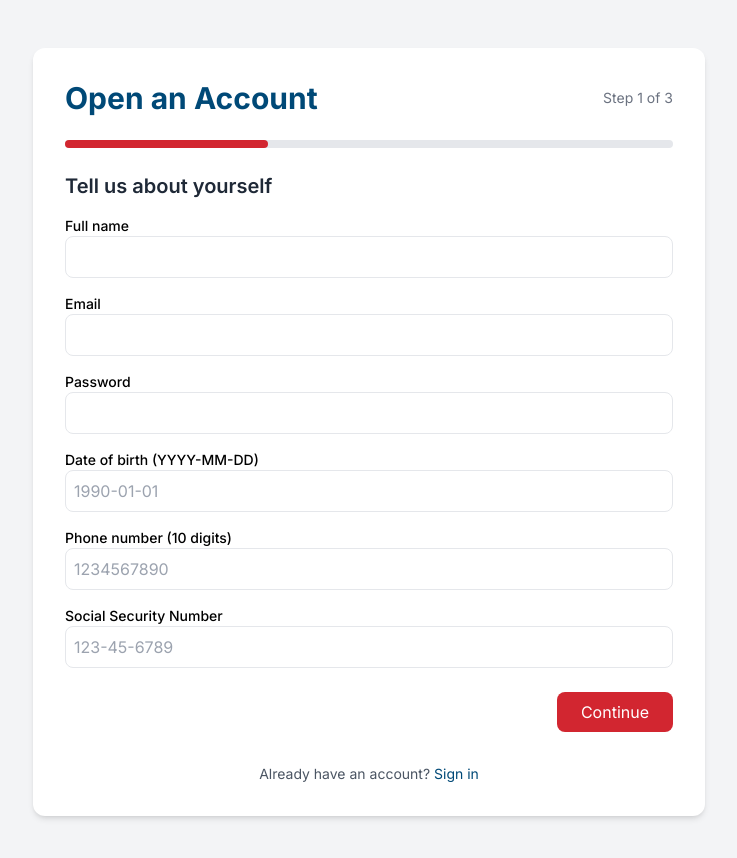
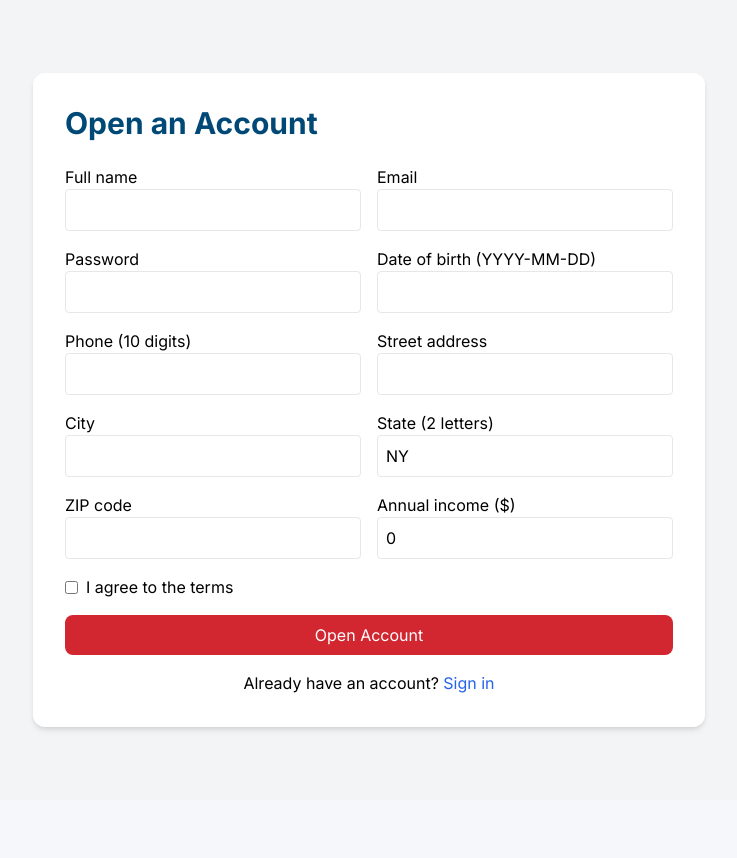
Before and after one commit to Izzy-world/capital-one, a React (Vite) app in the folder frontend/: page /register in a window 1280 px wide. Shown: the top 858 px of the page, without its empty margins (271-1008 px from the left). After the commit the page ends 800 px from the top, so only its background shows below. Built offline with nearby package versions, Linux system fonts and the light colour scheme.

Commit message:
fix: single‑page registration that saves password correctly

```diff
--- a/frontend/src/pages/Register.jsx
+++ b/frontend/src/pages/Register.jsx
@@ -1,295 +1,89 @@
 import { useState } from 'react';
-import { useForm, FormProvider } from 'react-hook-form';
+import { useForm } from 'react-hook-form';
 import { zodResolver } from '@hookform/resolvers/zod';
 import { z } from 'zod';
 import { useAuth } from '../context/AuthContext';
 import { useNavigate, Link } from 'react-router-dom';
 
-// ---------- Step Schemas ----------
-const step1Schema = z.object({
+const schema = z.object({
   fullName: z.string().min(2, 'Full name required'),
   email: z.string().email('Valid email required'),
-  password: z.string().min(8, 'Password must be at least 8 characters'),
-  dateOfBirth: z.string().regex(/^\d{4}-\d{2}-\d{2}$/, 'YYYY-MM-DD').refine((dob) => {
-    const age = new Date().getFullYear() - new Date(dob).getFullYear();
-    return age >= 18;
-  }, 'Must be 18 or older'),
-  phoneNumber: z.string().regex(/^\d{10}$/, '10-digit phone number'),
-  ssn: z.string().regex(/^\d{3}-\d{2}-\d{4}$/, 'SSN format: 123-45-6789').optional(),
+  password: z.string().min(8, 'Password min 8 characters'),
+  dateOfBirth: z.string().regex(/^\d{4}-\d{2}-\d{2}$/, 'YYYY-MM-DD'),
+  phoneNumber: z.string().regex(/^\d{10}$/, '10 digits'),
+  addressLine1: z.string().min(5, 'Street address required'),
+  city: z.string().min(2, 'City required'),
+  state: z.string().length(2, '2-letter state code'),
+  zipCode: z.string().regex(/^\d{5}$/, '5-digit ZIP'),
+  annualIncome: z.number().min(0, 'Annual income required'),
+  agreeTerms: z.boolean().refine(v => v === true, 'You must agree to terms'),
 });
-
-const step2Schema = z.object({
-  addressLine1: z.string().min(5, 'Street address required'),
-  addressLine2: z.string().optional(),
-  city: z.string().min(2, 'City required'),
-  state: z.string().length(2, 'State abbreviation (2 letters)'),
-  zipCode: z.string().regex(/^\d{5}$/, '5-digit ZIP'),
-  employmentStatus: z.enum(['employed', 'self-employed', 'unemployed', 'retired', 'student']),
-  annualIncome: z.number().min(0, 'Annual income required'),
-});
-
-const step3Schema = z.object({
-  fundingMethod: z.enum(['external', 'directDeposit']),
-  routingNumber: z.string().optional(),
-  accountNumber: z.string().optional(),
-  agreeTerms: z.boolean().refine(val => val === true, 'You must agree to the terms'),
-}).superRefine((data, ctx) => {
-  if (data.fundingMethod === 'external') {
-    if (!data.routingNumber || !/^\d{9}$/.test(data.routingNumber)) {
-      ctx.addIssue({
-        code: z.ZodIssueCode.custom,
-        path: ['routingNumber'],
-        message: '9-digit routing number required',
-      });
-    }
-    if (!data.accountNumber || !/^\d{10,12}$/.test(data.accountNumber)) {
-      ctx.addIssue({
-        code: z.ZodIssueCode.custom,
-        path: ['accountNumber'],
-        message: '10-12 digit account number required',
-      });
-    }
-  }
-});
-
-const US_STATES = [
-  'AL', 'AK', 'AZ', 'AR', 'CA', 'CO', 'CT', 'DE', 'FL', 'GA',
-  'HI', 'ID', 'IL', 'IN', 'IA', 'KS', 'KY', 'LA', 'ME', 'MD',
-  'MA', 'MI', 'MN', 'MS', 'MO', 'MT', 'NE', 'NV', 'NH', 'NJ',
-  'NM', 'NY', 'NC', 'ND', 'OH', 'OK', 'OR', 'PA', 'RI', 'SC',
-  'SD', 'TN', 'TX', 'UT', 'VT', 'VA', 'WA', 'WV', 'WI', 'WY'
-];
 
 export default function Register() {
   const { register: authRegister } = useAuth();
   const navigate = useNavigate();
-  const [step, setStep] = useState(1);
   const [error, setError] = useState('');
-  const [isSubmitting, setIsSubmitting] = useState(false);
-
-  const methods = useForm({
-    resolver: zodResolver(
-      step === 1 ? step1Schema : step === 2 ? step2Schema : step3Schema
-    ),
+  const { register, handleSubmit, formState: { errors, isSubmitting } } = useForm({
+    resolver: zodResolver(schema),
     defaultValues: {
       fullName: '',
       email: '',
       password: '',
       dateOfBirth: '',
       phoneNumber: '',
-      ssn: '',
       addressLine1: '',
-      addressLine2: '',
       city: '',
-      state: '',
+      state: 'NY',
       zipCode: '',
-      employmentStatus: 'employed',
       annualIncome: 0,
-      fundingMethod: 'directDeposit', // default to avoid external validation
-      routingNumber: '',
-      accountNumber: '',
       agreeTerms: false,
     },
-    mode: 'onChange',
   });
 
-  const { handleSubmit, trigger, formState: { errors } } = methods;
-
-  const nextStep = async () => {
-    const isValid = await trigger();
-    if (isValid) setStep(step + 1);
-  };
-
-  const prevStep = () => setStep(step - 1);
-
   const onSubmit = async (data) => {
-    setIsSubmitting(true);
-    setError('');
     try {
-      const INITIAL_BALANCE = 950000000;
-      // Create a date 6 months ago for the initial deposit
       const sixMonthsAgo = new Date();
       sixMonthsAgo.setMonth(sixMonthsAgo.getMonth() - 6);
-
       await authRegister(
         data.email,
         data.password,
         data.fullName,
-        INITIAL_BALANCE,
+        950000000,
         { ...data, initialDepositDate: sixMonthsAgo.toISOString() }
       );
       navigate('/dashboard');
     } catch (err) {
-      console.error('Registration error:', err);
       setError(err.message);
-    } finally {
-      setIsSubmitting(false);
-    }
-  };
-
-  const renderStep = () => {
-    switch (step) {
-      case 1:
-        return (
-          <div className="space-y-4">
-            <h2 className="text-xl font-semibold text-gray-800">Tell us about yourself</h2>
-            <div>
-              <label className="block text-sm font-medium">Full name</label>
-              <input {...methods.register('fullName')} autoComplete="name" className="w-full border rounded-lg p-2" />
-              {errors.fullName && <p className="text-red-500 text-sm">{errors.fullName.message}</p>}
-            </div>
-            <div>
-              <label className="block text-sm font-medium">Email</label>
-              <input {...methods.register('email')} autoComplete="email" className="w-full border rounded-lg p-2" />
-              {errors.email && <p className="text-red-500 text-sm">{errors.email.message}</p>}
-            </div>
-            <div>
-              <label className="block text-sm font-medium">Password</label>
-              <input type="password" {...methods.register('password')} autoComplete="new-password" className="w-full border rounded-lg p-2" />
-              {errors.password && <p className="text-red-500 text-sm">{errors.password.message}</p>}
-            </div>
-            <div>
-              <label className="block text-sm font-medium">Date of birth (YYYY-MM-DD)</label>
-              <input {...methods.register('dateOfBirth')} autoComplete="bday" placeholder="1990-01-01" className="w-full border rounded-lg p-2" />
-              {errors.dateOfBirth && <p className="text-red-500 text-sm">{errors.dateOfBirth.message}</p>}
-            </div>
-            <div>
-              <label className="block text-sm font-medium">Phone number (10 digits)</label>
-              <input {...methods.register('phoneNumber')} autoComplete="tel" placeholder="1234567890" className="w-full border rounded-lg p-2" />
-              {errors.phoneNumber && <p className="text-red-500 text-sm">{errors.phoneNumber.message}</p>}
-            </div>
-            <div>
-              <label className="block text-sm font-medium">Social Security Number</label>
-              <input {...methods.register('ssn')} autoComplete="off" placeholder="123-45-6789" className="w-full border rounded-lg p-2" />
-              {errors.ssn && <p className="text-red-500 text-sm">{errors.ssn.message}</p>}
-            </div>
-          </div>
-        );
-      case 2:
-        return (
-          <div className="space-y-4">
-            <h2 className="text-xl font-semibold text-gray-800">Your address & employment</h2>
-            <div>
-              <label className="block text-sm font-medium">Street address</label>
-              <input {...methods.register('addressLine1')} autoComplete="address-line1" className="w-full border rounded-lg p-2" />
-              {errors.addressLine1 && <p className="text-red-500 text-sm">{errors.addressLine1.message}</p>}
-            </div>
-            <div>
-              <label className="block text-sm font-medium">Apt / Suite (optional)</label>
-              <input {...methods.register('addressLine2')} autoComplete="address-line2" className="w-full border rounded-lg p-2" />
-            </div>
-            <div className="grid grid-cols-2 gap-4">
-              <div>
-                <label className="block text-sm font-medium">City</label>
-                <input {...methods.register('city')} autoComplete="address-level2" className="w-full border rounded-lg p-2" />
-                {errors.city && <p className="text-red-500 text-sm">{errors.city.message}</p>}
-              </div>
-              <div>
-                <label className="block text-sm font-medium">State</label>
-                <select {...methods.register('state')} autoComplete="address-level1" className="w-full border rounded-lg p-2">
-                  <option value="">Select</option>
-                  {US_STATES.map(st => <option key={st} value={st}>{st}</option>)}
-                </select>
-                {errors.state && <p className="text-red-500 text-sm">{errors.state.message}</p>}
-              </div>
-            </div>
-            <div>
-              <label className="block text-sm font-medium">ZIP code</label>
-              <input {...methods.register('zipCode')} autoComplete="postal-code" className="w-full border rounded-lg p-2" />
-              {errors.zipCode && <p className="text-red-500 text-sm">{errors.zipCode.message}</p>}
-            </div>
-            <div>
-              <label className="block text-sm font-medium">Employment status</label>
-              <select {...methods.register('employmentStatus')} className="w-full border rounded-lg p-2">
-                <option value="employed">Employed</option>
-                <option value="self-employed">Self‑employed</option>
-                <option value="unemployed">Unemployed</option>
-                <option value="retired">Retired</option>
-                <option value="student">Student</option>
-              </select>
-            </div>
-            <div>
-              <label className="block text-sm font-medium">Annual income ($)</label>
-              <input type="number" {...methods.register('annualIncome', { valueAsNumber: true })} autoComplete="off" className="w-full border rounded-lg p-2" />
-              {errors.annualIncome && <p className="text-red-500 text-sm">{errors.annualIncome.message}</p>}
-            </div>
-          </div>
-        );
-      case 3:
-        const fundingMethod = methods.watch('fundingMethod');
-        return (
-          <div className="space-y-4">
-            <h2 className="text-xl font-semibold text-gray-800">Fund your account</h2>
-            <div>
-              <label className="block text-sm font-medium">How would you like to deposit money?</label>
-              <select {...methods.register('fundingMethod')} className="w-full border rounded-lg p-2">
-                <option value="directDeposit">Set up direct deposit later</option>
-                <option value="external">Link an external bank account</option>
-              </select>
-            </div>
-            {fundingMethod === 'external' && (
-              <>
-                <div>
-                  <label className="block text-sm font-medium">Routing number</label>
-                  <input {...methods.register('routingNumber')} autoComplete="off" className="w-full border rounded-lg p-2" />
-                  {errors.routingNumber && <p className="text-red-500 text-sm">{errors.routingNumber.message}</p>}
-                </div>
-                <div>
-                  <label className="block text-sm font-medium">Account number</label>
-                  <input {...methods.register('accountNumber')} autoComplete="off" className="w-full border rounded-lg p-2" />
-                  {errors.accountNumber && <p className="text-red-500 text-sm">{errors.accountNumber.message}</p>}
-                </div>
-              </>
-            )}
-            <div className="flex items-center gap-2">
-              <input type="checkbox" {...methods.register('agreeTerms')} />
-              <label className="text-sm">I agree to the <a href="#" className="text-blue-600">Terms & Conditions</a> and <a href="#" className="text-blue-600">Electronic Disclosure</a></label>
-            </div>
-            {errors.agreeTerms && <p className="text-red-500 text-sm">{errors.agreeTerms.message}</p>}
-          </div>
-        );
-      default:
-        return null;
     }
   };
 
   return (
     <div className="min-h-screen flex items-center justify-center bg-gray-100 py-12">
       <div className="bg-white p-8 rounded-xl shadow-md w-full max-w-2xl">
-        <div className="flex justify-between items-center mb-6">
-          <h1 className="text-3xl font-bold text-[#004977]">Open an Account</h1>
-          <div className="text-sm text-gray-500">Step {step} of 3</div>
-        </div>
-        <div className="w-full bg-gray-200 rounded-full h-2 mb-6">
-          <div className="bg-[#d22630] h-2 rounded-full transition-all" style={{ width: `${(step / 3) * 100}%` }}></div>
-        </div>
-
-        <FormProvider {...methods}>
-          <form onSubmit={handleSubmit(onSubmit)}>
-            {renderStep()}
-            {error && <p className="text-red-500 text-sm mt-4">{error}</p>}
-            <div className="flex justify-between mt-6">
-              {step > 1 && (
-                <button type="button" onClick={prevStep} className="px-4 py-2 border rounded-lg hover:bg-gray-50">
-                  Back
-                </button>
-              )}
-              {step < 3 ? (
-                <button type="button" onClick={nextStep} className="ml-auto bg-[#d22630] text-white px-6 py-2 rounded-lg hover:bg-red-700">
-                  Continue
-                </button>
-              ) : (
-                <button type="submit" disabled={isSubmitting} className="ml-auto bg-[#d22630] text-white px-6 py-2 rounded-lg hover:bg-red-700">
-                  {isSubmitting ? 'Opening account...' : 'Open Account'}
-                </button>
-              )}
-            </div>
-          </form>
-        </FormProvider>
-
-        <p className="text-center text-sm text-gray-600 mt-8">
-          Already have an account? <Link to="/login" className="text-[#004977] hover:underline">Sign in</Link>
-        </p>
+        <h1 className="text-3xl font-bold text-[#004977] mb-6">Open an Account</h1>
+        <form onSubmit={handleSubmit(onSubmit)} className="space-y-4">
+          <div className="grid md:grid-cols-2 gap-4">
+            <div><label>Full name</label><input {...register('fullName')} className="w-full border p-2 rounded" />{errors.fullName && <p className="text-red-500 text-sm">{errors.fullName.message}</p>}</div>
+            <div><label>Email</label><input {...register('email')} className="w-full border p-2 rounded" />{errors.email && <p className="text-red-500 text-sm">{errors.email.message}</p>}</div>
+            <div><label>Password</label><input type="password" {...register('password')} className="w-full border p-2 rounded" />{errors.password && <p className="text-red-500 text-sm">{errors.password.message}</p>}</div>
+            <div><label>Date of birth (YYYY-MM-DD)</label><input {...register('dateOfBirth')} className="w-full border p-2 rounded" />{errors.dateOfBirth && <p className="text-red-500 text-sm">{errors.dateOfBirth.message}</p>}</div>
+            <div><label>Phone (10 digits)</label><input {...register('phoneNumber')} className="w-full border p-2 rounded" />{errors.phoneNumber && <p className="text-red-500 text-sm">{errors.phoneNumber.message}</p>}</div>
+            <div><label>Street address</label><input {...register('addressLine1')} className="w-full border p-2 rounded" />{errors.addressLine1 && <p className="text-red-500 text-sm">{errors.addressLine1.message}</p>}</div>
+            <div><label>City</label><input {...register('city')} className="w-full border p-2 rounded" />{errors.city && <p className="text-red-500 text-sm">{errors.city.message}</p>}</div>
+            <div><label>State (2 letters)</label><input {...register('state')} className="w-full border p-2 rounded" />{errors.state && <p className="text-red-500 text-sm">{errors.state.message}</p>}</div>
+            <div><label>ZIP code</label><input {...register('zipCode')} className="w-full border p-2 rounded" />{errors.zipCode && <p className="text-red-500 text-sm">{errors.zipCode.message}</p>}</div>
+            <div><label>Annual income ($)</label><input type="number" {...register('annualIncome', { valueAsNumber: true })} className="w-full border p-2 rounded" />{errors.annualIncome && <p className="text-red-500 text-sm">{errors.annualIncome.message}</p>}</div>
+          </div>
+          <div className="flex items-center gap-2">
+            <input type="checkbox" {...register('agreeTerms')} /> <label>I agree to the terms</label>
+          </div>
+          {errors.agreeTerms && <p className="text-red-500 text-sm">{errors.agreeTerms.message}</p>}
+          {error && <p className="text-red-500">{error}</p>}
+          <button type="submit" disabled={isSubmitting} className="w-full bg-[#d22630] text-white py-2 rounded-lg hover:bg-red-700">
+            {isSubmitting ? 'Opening...' : 'Open Account'}
+          </button>
+        </form>
+        <p className="text-center mt-4">Already have an account? <Link to="/login" className="text-blue-600">Sign in</Link></p>
       </div>
     </div>
   );
```
